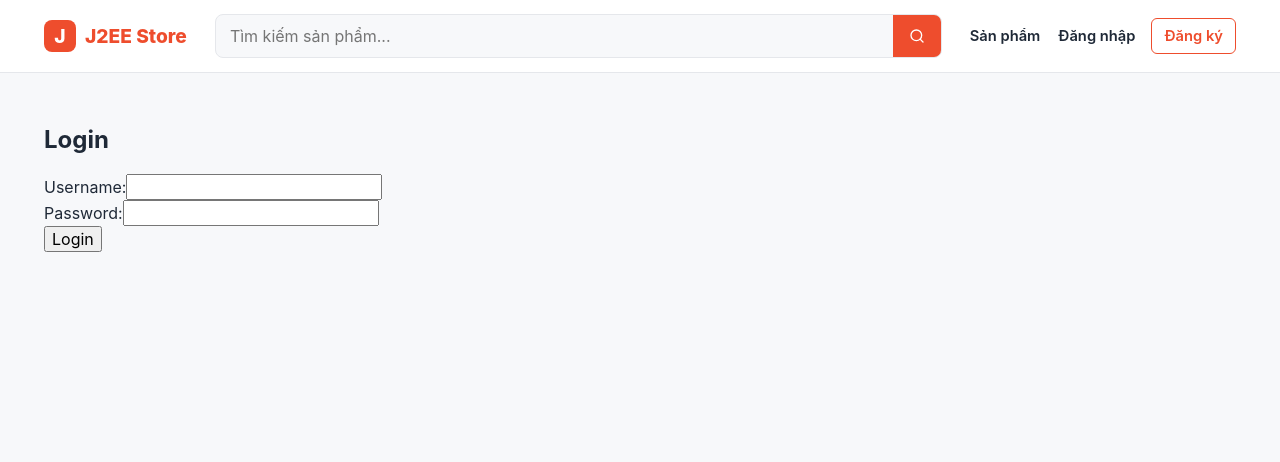
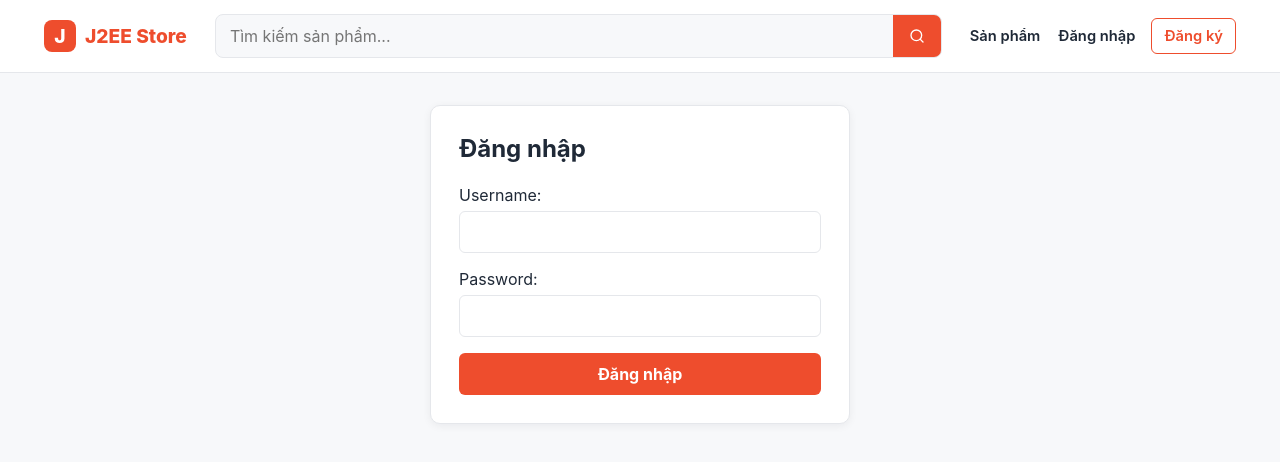
Before and after one commit to Brotato-O/J2EE, a React (Vite) app in the folder J2EE/: page /login in a window 1280 px wide. Shown: the top 462 px of the page. Built offline with nearby package versions, Linux system fonts and the light colour scheme.

Commit message:
feat(auth): add mock login and user profile flow

```diff
--- a/J2EE/src/components/Auth/AuthContext.tsx
+++ b/J2EE/src/components/Auth/AuthContext.tsx
@@ -1,20 +1,34 @@
 import React, { createContext, useContext, useState } from 'react';
+import type { ReactNode } from 'react';
+
+interface User {
+  id: string;
+  name: string;
+  email: string;
+}
 
 interface AuthContextType {
+  user: User | null;
   token: string | null;
-  user: any | null;
-  login: (token: string, user: any) => void;
+  login: (token: string, user: User) => void;
   logout: () => void;
   isAuthenticated: boolean;
 }
 
 const AuthContext = createContext<AuthContextType | undefined>(undefined);
 
-export const AuthProvider: React.FC<{ children: React.ReactNode }> = ({ children }) => {
+export const AuthProvider: React.FC<{ children: ReactNode }> = ({ children }) => {
   const [token, setToken] = useState<string | null>(localStorage.getItem('token'));
-  const [user, setUser] = useState<any | null>(JSON.parse(localStorage.getItem('user') || 'null'));
+  const [user, setUser] = useState<User | null>(() => {
+    const savedUser = localStorage.getItem('user');
+    try {
+      return savedUser ? JSON.parse(savedUser) : null;
+    } catch {
+      return null;
+    }
+  });
 
-  const login = (newToken: string, newUser: any) => {
+  const login = (newToken: string, newUser: User) => {
     setToken(newToken);
     setUser(newUser);
     localStorage.setItem('token', newToken);
@@ -31,7 +45,7 @@ export const AuthProvider: React.FC<{ children: React.ReactNode }> = ({ children
   const isAuthenticated = !!token;
 
   return (
-    <AuthContext.Provider value={{ token, user, login, logout, isAuthenticated }}>
+    <AuthContext.Provider value={{ user, token, login, logout, isAuthenticated }}>
       {children}
     </AuthContext.Provider>
   );
@@ -39,8 +53,6 @@ export const AuthProvider: React.FC<{ children: React.ReactNode }> = ({ children
 
 export const useAuth = () => {
   const context = useContext(AuthContext);
-  if (context === undefined) {
-    throw new Error('useAuth must be used within an AuthProvider');
-  }
+  if (context === undefined) throw new Error('useAuth must be used within AuthProvider');
   return context;
 };
--- /dev/null
+++ b/J2EE/src/data/mockUsers.ts
@@ -0,0 +1,23 @@
+export interface MockUser {
+  username: string;
+  password: string;
+  token: string;
+  user: {
+    id: string;
+    name: string;
+    email: string;
+  };
+}
+
+export const mockUsers: MockUser[] = [
+  {
+    username: 'user',
+    password: 'password',
+    token: 'fake-jwt-token',
+    user: {
+      id: 'demo-user',
+      name: 'Test User',
+      email: 'user@example.com',
+    },
+  },
+];
--- /dev/null
+++ b/J2EE/src/pages/private/ProfilePage.module.css
@@ -0,0 +1,40 @@
+.page {
+  margin: 0 auto;
+  max-width: 720px;
+}
+
+.content {
+  display: grid;
+  gap: 24px;
+  margin-top: 20px;
+}
+
+.info,
+.links {
+  background: var(--color-surface);
+  border: 1px solid var(--color-border);
+  border-radius: 8px;
+  padding: 20px;
+}
+
+.info p {
+  margin: 0 0 10px;
+}
+
+.info p:last-child {
+  margin-bottom: 0;
+}
+
+.links {
+  display: grid;
+  gap: 12px;
+}
+
+.links h3 {
+  margin: 0 0 4px;
+}
+
+.links a {
+  color: var(--color-primary);
+  font-weight: 600;
+}
--- a/J2EE/src/pages/private/ProfilePage.tsx
+++ b/J2EE/src/pages/private/ProfilePage.tsx
@@ -1,16 +1,26 @@
 import React from 'react';
+import { Link } from 'react-router-dom';
 import { useAuth } from '../../components/Auth/AuthContext';
+import styles from './ProfilePage.module.css';
 
 const ProfilePage: React.FC = () => {
   const { user } = useAuth();
 
   return (
-    <div>
-      <h2>Your Profile</h2>
+    <div className={styles.page}>
+      <h2>Thông tin người dùng</h2>
       {user ? (
-        <div>
-          <p><strong>Username:</strong> {user.username}</p>
-          <p><strong>Name:</strong> {user.name}</p>
+        <div className={styles.content}>
+          <div className={styles.info}>
+            <p><strong>Họ tên:</strong> {user.name}</p>
+            <p><strong>Email:</strong> {user.email}</p>
+          </div>
+          <div className={styles.links}>
+            <h3>Quản lý tài khoản</h3>
+            <Link to="/cart">Giỏ hàng</Link>
+            <Link to="/checkout">Thanh toán</Link>
+            <Link to="/order-history">Lịch sử đơn hàng</Link>
+          </div>
         </div>
       ) : (
         <p>Loading profile...</p>
--- /dev/null
+++ b/J2EE/src/pages/public/LoginPage.module.css
@@ -0,0 +1,45 @@
+.page {
+  background: var(--color-surface);
+  border: 1px solid var(--color-border);
+  border-radius: 10px;
+  box-shadow: var(--shadow-sm);
+  margin: 0 auto;
+  max-width: 420px;
+  padding: 28px;
+}
+
+.title {
+  margin: 0 0 22px;
+}
+
+.form {
+  display: grid;
+  gap: 16px;
+}
+
+.field {
+  display: grid;
+  gap: 6px;
+}
+
+.input {
+  border: 1px solid var(--color-border);
+  border-radius: 6px;
+  color: var(--color-text);
+  padding: 10px 12px;
+  width: 100%;
+}
+
+.submit {
+  background: var(--color-primary);
+  border: 0;
+  border-radius: 6px;
+  color: white;
+  cursor: pointer;
+  font-weight: 700;
+  padding: 11px 12px;
+}
+
+.submit:hover {
+  background: var(--color-primary-dark);
+}
--- a/J2EE/src/pages/public/LoginPage.tsx
+++ b/J2EE/src/pages/public/LoginPage.tsx
@@ -1,6 +1,9 @@
 import React, { useState } from 'react';
 import { useNavigate } from 'react-router-dom';
 import { useAuth } from '../../components/Auth/AuthContext';
+import { mockUsers } from '../../data/mockUsers';
+import { toast } from 'react-toastify';
+import styles from './LoginPage.module.css';
 
 const LoginPage: React.FC = () => {
   const [username, setUsername] = useState('');
@@ -10,31 +13,31 @@ const LoginPage: React.FC = () => {
 
   const handleSubmit = (e: React.FormEvent) => {
     e.preventDefault();
-    // In a real application, you would send these credentials to a backend API
-    // and receive a token and user data.
-    if (username === 'user' && password === 'password') {
-      const dummyToken = 'fake-jwt-token';
-      const dummyUser = { name: 'Test User', username: 'user' };
-      login(dummyToken, dummyUser);
-      navigate('/profile'); // Redirect to a private route after login
+    const matchedUser = mockUsers.find(
+      (mockUser) => mockUser.username === username && mockUser.password === password,
+    );
+
+    if (matchedUser) {
+      login(matchedUser.token, matchedUser.user);
+      navigate('/products');
     } else {
-      alert('Invalid credentials');
+      toast.error('Tên đăng nhập hoặc mật khẩu không đúng.');
     }
   };
 
   return (
-    <div>
-      <h2>Login</h2>
-      <form onSubmit={handleSubmit}>
-        <div>
+    <div className={styles.page}>
+      <h2 className={styles.title}>Đăng nhập</h2>
+      <form className={styles.form} onSubmit={handleSubmit}>
+        <div className={styles.field}>
           <label>Username:</label>
-          <input type="text" value={username} onChange={(e) => setUsername(e.target.value)} />
+          <input className={styles.input} type="text" value={username} onChange={(e) => setUsername(e.target.value)} />
         </div>
-        <div>
+        <div className={styles.field}>
           <label>Password:</label>
-          <input type="password" value={password} onChange={(e) => setPassword(e.target.value)} />
+          <input className={styles.input} type="password" value={password} onChange={(e) => setPassword(e.target.value)} />
         </div>
-        <button type="submit">Login</button>
+        <button className={styles.submit} type="submit">Đăng nhập</button>
       </form>
     </div>
   );
```
